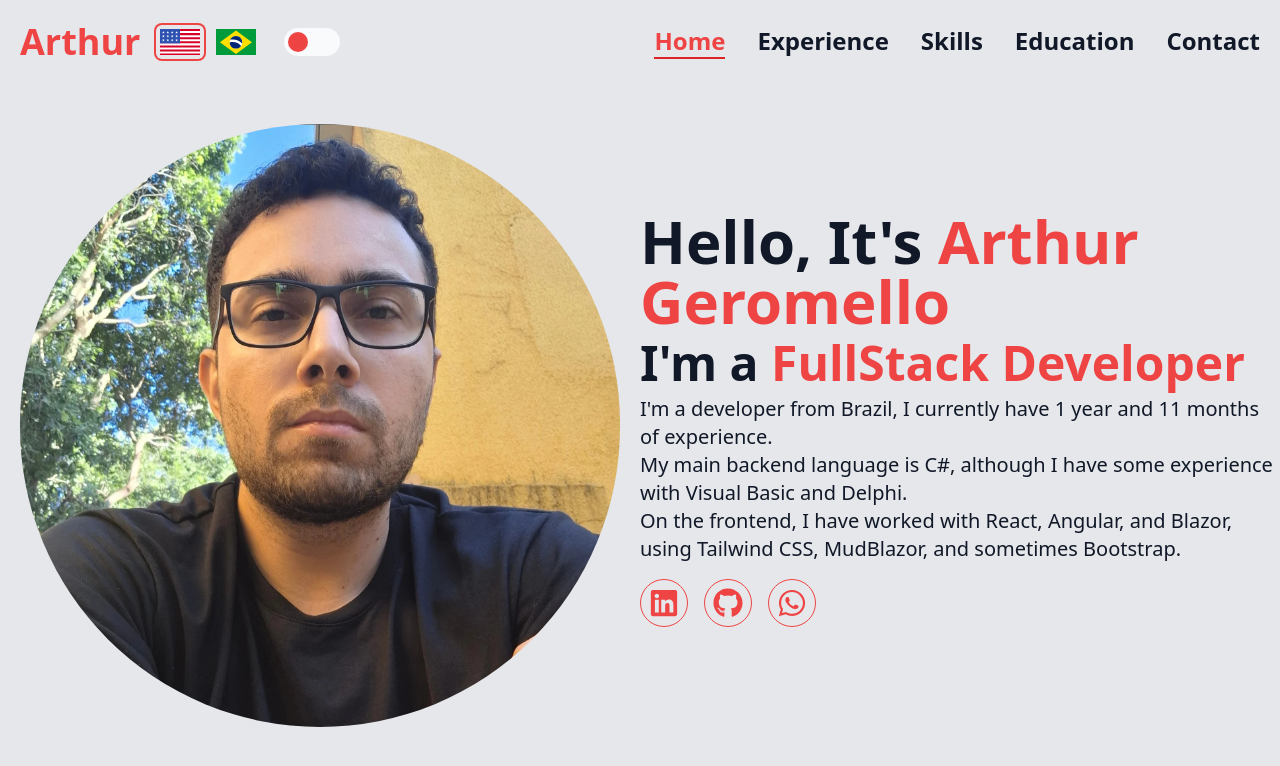
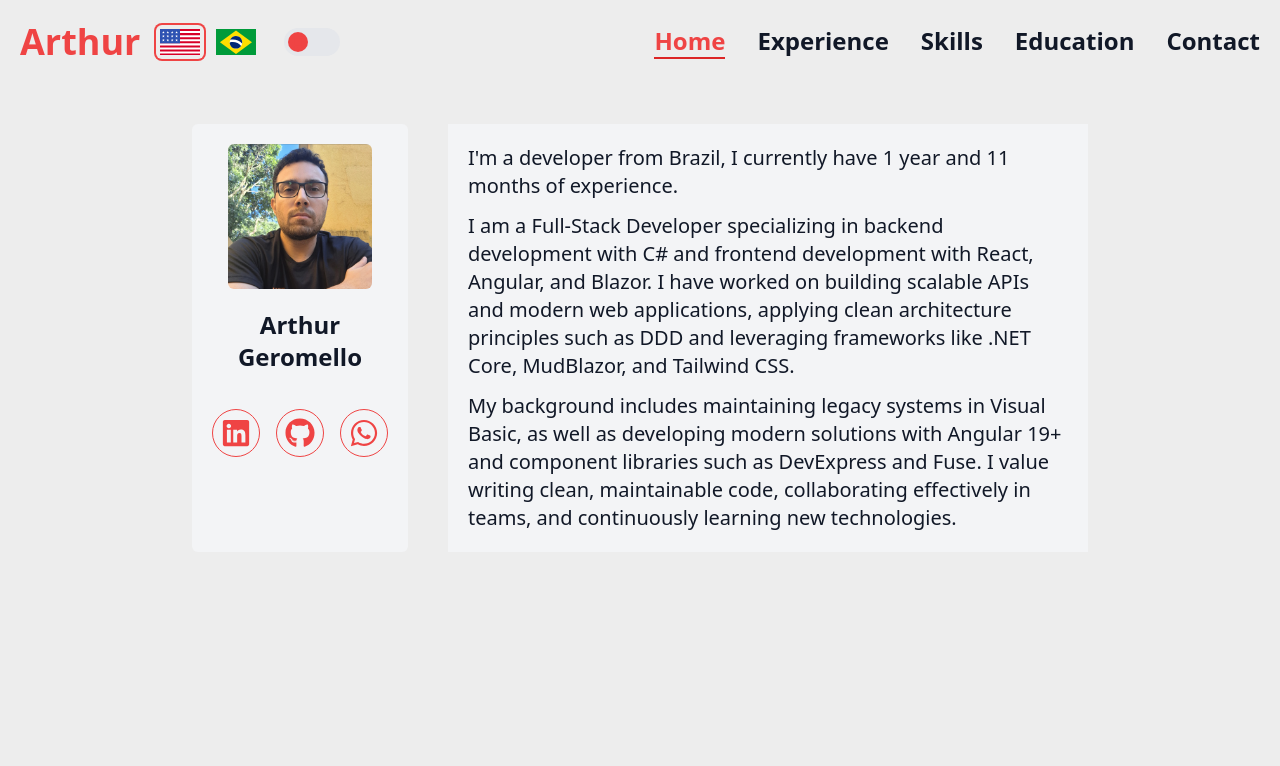
Before and after one commit to Arthuthu/my-portfolio, a Next.js app: page / in a window 1280 px wide. Shown: the top 766 px of the page. Built offline with nearby package versions, Linux system fonts and the light colour scheme.

Commit message:
Adjusted the layout of the home page

```diff
--- a/src/app/experience/page.tsx
+++ b/src/app/experience/page.tsx
@@ -40,7 +40,7 @@ export default function Experience() {
                         {({ open }) => (
                             <div className="border border-gray-400 shadow-sm">
                                 <DisclosureButton
-                                    className="flex w-full justify-between bg-gray-100 px-4 py-3 text-left text-lg font-medium hover:bg-gray-200 dark:bg-stone-900 dark:hover:bg-stone-800 transition"
+                                    className="flex w-full justify-between bg-gray-100 px-4 py-3 text-left text-lg font-medium hover:bg-gray-200 dark:bg-[#1E1E1F] dark:hover:bg-[#2B2B2C] transition"
                                 >
                                     <span>
                                         {exp.company} - ({exp.period})
--- a/src/app/layout.tsx
+++ b/src/app/layout.tsx
@@ -1,11 +1,10 @@
 "use client";
+import { LanguageSwitcher } from "@/components/LanguageSwitcher";
+import { Navigation } from "@/components/Navigation";
+import { LocaleProvider } from "@/contexts/LocaleContext";
+import Link from "next/link";
+import { useEffect, useState } from "react";
 import "./globals.css";
-import { useEffect, useState } from "react";
-import Link from "next/link";
-import { usePathname } from "next/navigation";
-import { LanguageSwitcher } from "@/components/LanguageSwitcher";
-import { LocaleProvider } from "@/contexts/LocaleContext";
-import { Navigation } from "@/components/Navigation";
 
 export default function RootLayout({ children }: Readonly<{ children: React.ReactNode }>) {
 	const [dark, setDark] = useState(false);
@@ -30,7 +29,7 @@ export default function RootLayout({ children }: Readonly<{ children: React.Reac
 
 	return (
 		<html lang="en" className={dark ? "dark" : ""}>
-			<body className="bg-gray-200 dark:bg-[#0D0B0B] text-gray-900 dark:text-white">
+			<body className="bg-[#EDEDED] dark:bg-[#121212] text-gray-900 dark:text-white">
 				<LocaleProvider>
 					<nav className="p-5">
 						<div className="max-w-7xl mx-auto">
@@ -42,7 +41,7 @@ export default function RootLayout({ children }: Readonly<{ children: React.Reac
 										onClick={() => setDark((d) => !d)}
 										className="flex items-center gap-2 cursor-pointer select-none p-2 rounded-full transition-all duration-300 hover:scale-105"
 									>
-										<div className="relative w-14 h-7 rounded-full bg-gray-50 dark:bg-stone-800 transition-colors duration-300">
+										<div className="relative w-14 h-7 rounded-full bg-gray-200 dark:bg-stone-800 transition-colors duration-300">
 											<div className={`absolute top-1 left-1 w-5 h-5 rounded-full transform transition-transform duration-300 ${dark ? 'translate-x-7 bg-stone-800' : 'translate-x-0 bg-red-500'}`}>
 												{dark ? (
 													<svg className="w-5 h-5 text-stone-200" fill="currentColor" viewBox="0 0 20 20">
--- a/src/app/page.tsx
+++ b/src/app/page.tsx
@@ -28,26 +28,16 @@ export default function Home() {
     }
 
     return (
-        <div className="flex mt-10 flex-col md:flex-row">
+        <div className="flex mt-10 flex-col md:flex-row gap-10 mx-auto max-w-[70%]">
             <motion.div
                 initial={{ opacity: 0 }}
                 animate={{ opacity: 1 }}
                 transition={{ delay: 0.1, duration: 0.4 }}
-                className="flex-1 flex items-center justify-center">
-                <img src="/images/arthur.png" alt="Arthur Geromello"className="w-[calc(100%-2rem)] max-w-[600px] h-auto rounded-full" />
-            </motion.div>
-            <motion.div
-                initial={{ opacity: 0 }}
-                animate={{ opacity: 1 }}
-                transition={{ delay: 0.1, duration: 0.4 }}
-                className="flex flex-1 flex-col justify-center items-start text-center mt-4 md:mt-0 md:text-start"
-            >
-                <h1 className="text-6xl font-bold">{homePage.greeting} <span className="text-red-500">Arthur Geromello</span></h1>
-                <p className="text-5xl font-semibold mt-2 justify-center md:justify-start w-full">{homePage.role} <span className="text-red-500">{homePage.roleTitle}</span></p>
-                <div className="flex flex-col mt-2 text-xl">
-                    <p>{homePage.description.base} {getCurrentExperience()} {homePage.description.experience2}</p>
-                    <p>{homePage.description.stack1}</p>
-                    <p>{homePage.description.stack2}</p>
+                className="flex flex-col items-center rounded-md p-5 gap-5 bg-gray-100 dark:bg-[#1E1E1F]">
+
+                <img src="/images/arthur.png" alt="Arthur Geromello" className="w-[calc(100%-2rem)] max-w-[800px] h-auto rounded-md" />
+                <motion.div className="text-2xl font-semibold text-center">Arthur Geromello</motion.div>
+
                 <div className="flex gap-4 mt-4 justify-center md:justify-start pb-3">
                     <a title={homePage.socialLinks.linkedin} href="https://www.linkedin.com/in/arthur-geromello-ab44a8159/" target="_blank" rel="noopener noreferrer"
                         className="text-3xl text-red-500 border border-red-500 p-2 rounded-full
@@ -65,7 +55,17 @@ export default function Home() {
                         <FaWhatsapp />
                     </a>
                 </div>
-                </div>
+            </motion.div>
+
+            <motion.div
+                initial={{ opacity: 0 }}
+                animate={{ opacity: 1 }}
+                transition={{ delay: 0.1, duration: 0.4 }}
+                className="flex flex-col text-center text-xl mt-4 p-5 gap-3 bg-gray-100 dark:bg-[#1E1E1F] md:mt-0 md:text-start "
+            >
+                <p>{homePage.description.base} {getCurrentExperience()} {homePage.description.experience2}</p>
+                <p>{homePage.description.stack1}</p>
+                <p>{homePage.description.stack2}</p>
             </motion.div>
         </div>
     );
--- a/src/i18n/translations/en.ts
+++ b/src/i18n/translations/en.ts
@@ -20,8 +20,8 @@ export const homePage = {
             and: "and",
         },
         experience2: "of experience.",
-        stack1: "My main backend language is C#, although I have some experience with Visual Basic and Delphi.",
-        stack2: "On the frontend, I have worked with React, Angular, and Blazor, using Tailwind CSS, MudBlazor, and sometimes Bootstrap.",
+        stack1: "I am a Full-Stack Developer specializing in backend development with C# and frontend development with React, Angular, and Blazor. I have worked on building scalable APIs and modern web applications, applying clean architecture principles such as DDD and leveraging frameworks like .NET Core, MudBlazor, and Tailwind CSS.",
+        stack2: "My background includes maintaining legacy systems in Visual Basic, as well as developing modern solutions with Angular 19+ and component libraries such as DevExpress and Fuse. I value writing clean, maintainable code, collaborating effectively in teams, and continuously learning new technologies.",
     },
     socialLinks: {
         linkedin: "Linkedin",
--- a/src/i18n/translations/pt.ts
+++ b/src/i18n/translations/pt.ts
@@ -20,8 +20,8 @@ export const homePage = {
             and: "e",
         },
         experience2: "de experiência.",
-        stack1: "Minha principal linguagem backend é C#, embora eu tenha experiência com Visual Basic e Delphi.",
-        stack2: "No frontend, trabalhei com React, Angular e Blazor, usando Tailwind CSS, Mudblazor e às vezes Bootstrap.",
+        stack1: "Sou um Desenvolvedor Full-Stack especializado em desenvolvimento backend com C# e desenvolvimento frontend com React, Angular e Blazor. Tenho trabalhado na construção de APIs escaláveis e aplicações web modernas, aplicando princípios de arquitetura limpa como DDD e utilizando frameworks como .NET Core, MudBlazor e Tailwind CSS.",
+        stack2: "Minha experiência inclui a manutenção de sistemas legados em Visual Basic, além do desenvolvimento de soluções modernas com Angular 19+ e bibliotecas de componentes como DevExpress e Fuse. Valorizo a escrita de código limpo e de fácil manutenção, colaboração efetiva em equipe e o aprendizado contínuo de novas tecnologias.",
     },
     socialLinks: {
         linkedin: "Linkedin",
```
Lines whose indentation alone changed are shown as unchanged.
